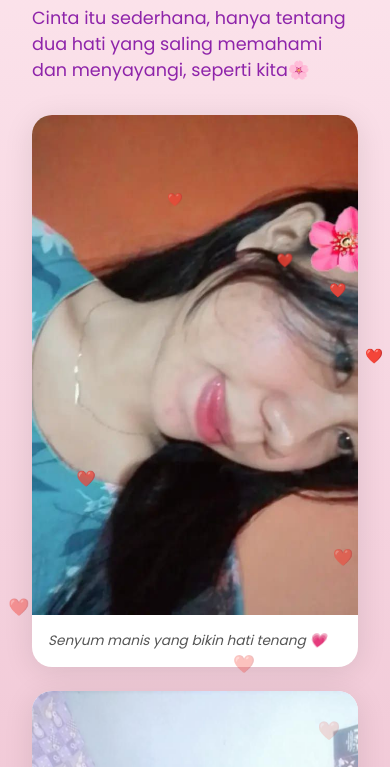
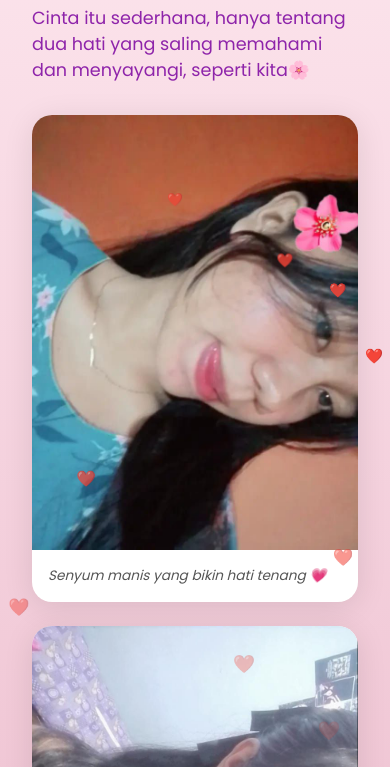
Before and after one commit to dickyfaisal11/album, a plain HTML site: page index.html in a window 390 px wide. Shown: the part 77-844 px from the top of the page. Drawn offline with Linux system fonts and the light colour scheme.

Commit message:
Add files via upload

```diff
--- a/index.html
+++ b/index.html
@@ -146,7 +146,7 @@
       }
 
       .gallery-item img {
-        height: 500px; /* Atur ukuran gambar lebih kecil */
+        height: auto; /* Atur ukuran gambar lebih kecil */
 
 
       }
```
